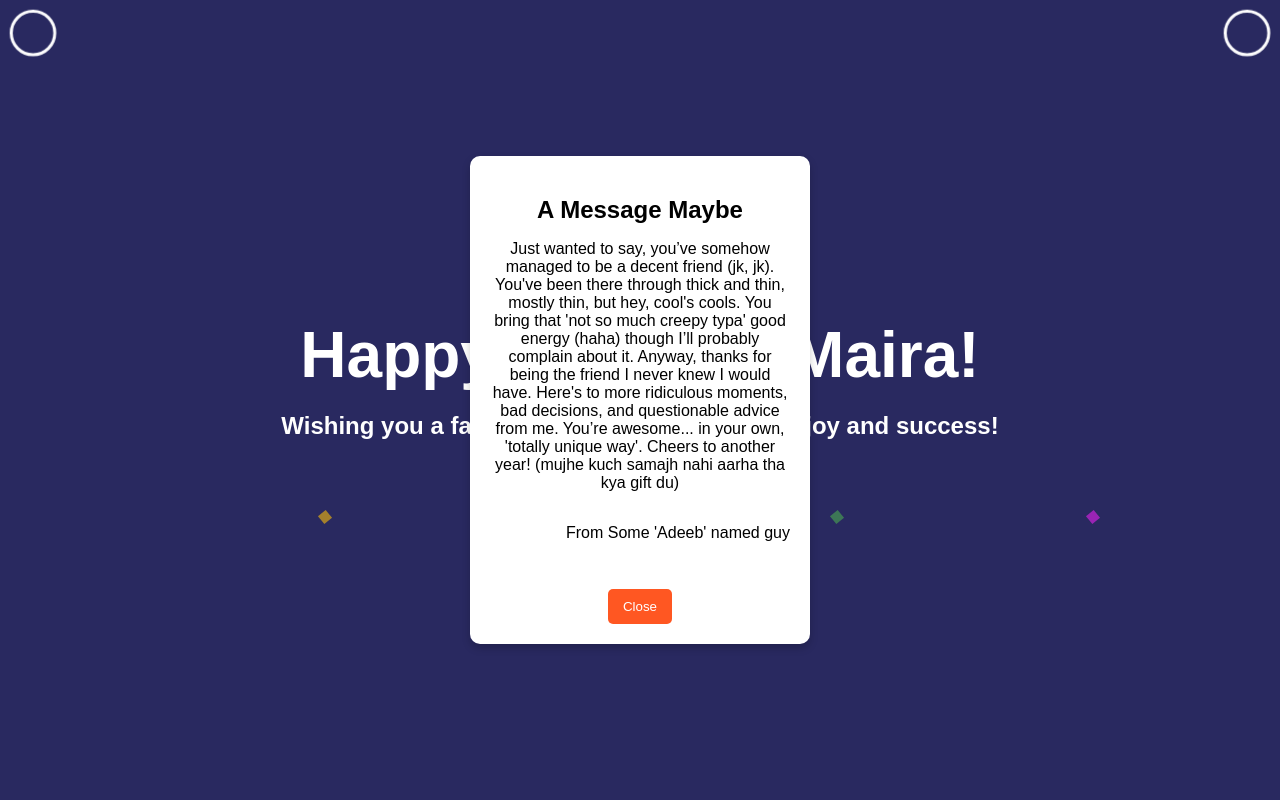
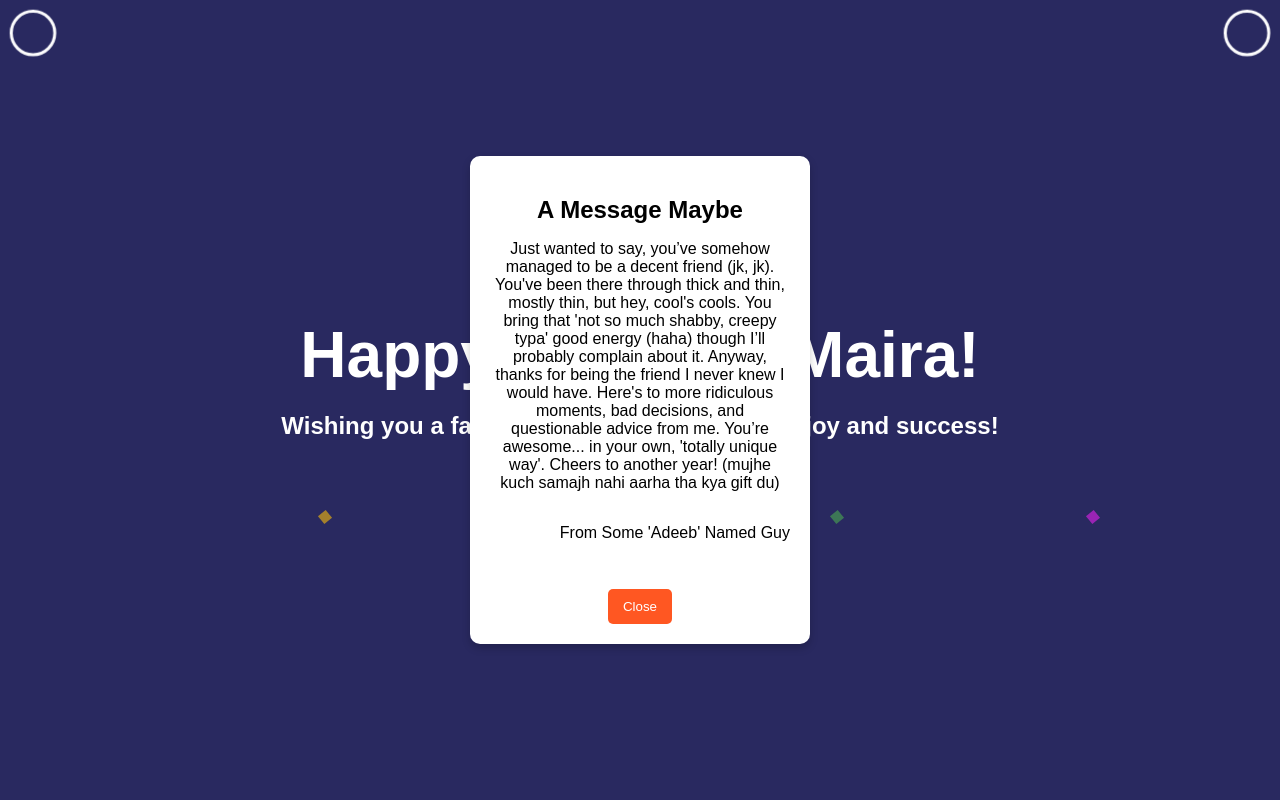
Before and after one commit to ProXnoob2/somespec, a plain HTML site: page index.html in a window 1280 px wide. Both pictures are taken after a click on the element 639 px from the left and 400 px from the top of the page. Shown: the top 800 px of the page. Drawn offline with Linux system fonts and the light colour scheme.

Commit message:
some textual changes

```diff
--- a/index.html
+++ b/index.html
@@ -246,14 +246,14 @@
       <p>
         Just wanted to say, you’ve somehow managed to be a decent friend (jk,
         jk). You've been there through thick and thin, mostly thin, but hey,
-        cool's cools. You bring that 'not so much creepy typa' good energy
+        cool's cools. You bring that 'not so much shabby, creepy typa' good energy
         (haha) though I’ll probably complain about it. Anyway, thanks for being
         the friend I never knew I would have. Here's to more ridiculous moments,
         bad decisions, and questionable advice from me. You’re awesome... in
         your own, 'totally unique way'. Cheers to another year!
         (mujhe kuch samajh nahi aarha tha kya gift du)
       </p>
-      <p style="text-align: right">From Some 'Adeeb' named guy</p>
+      <p style="text-align: right">From Some 'Adeeb' Named Guy</p>
       <button class="close-btn" onclick="hideCard()">Close</button>
     </div>
 
```
